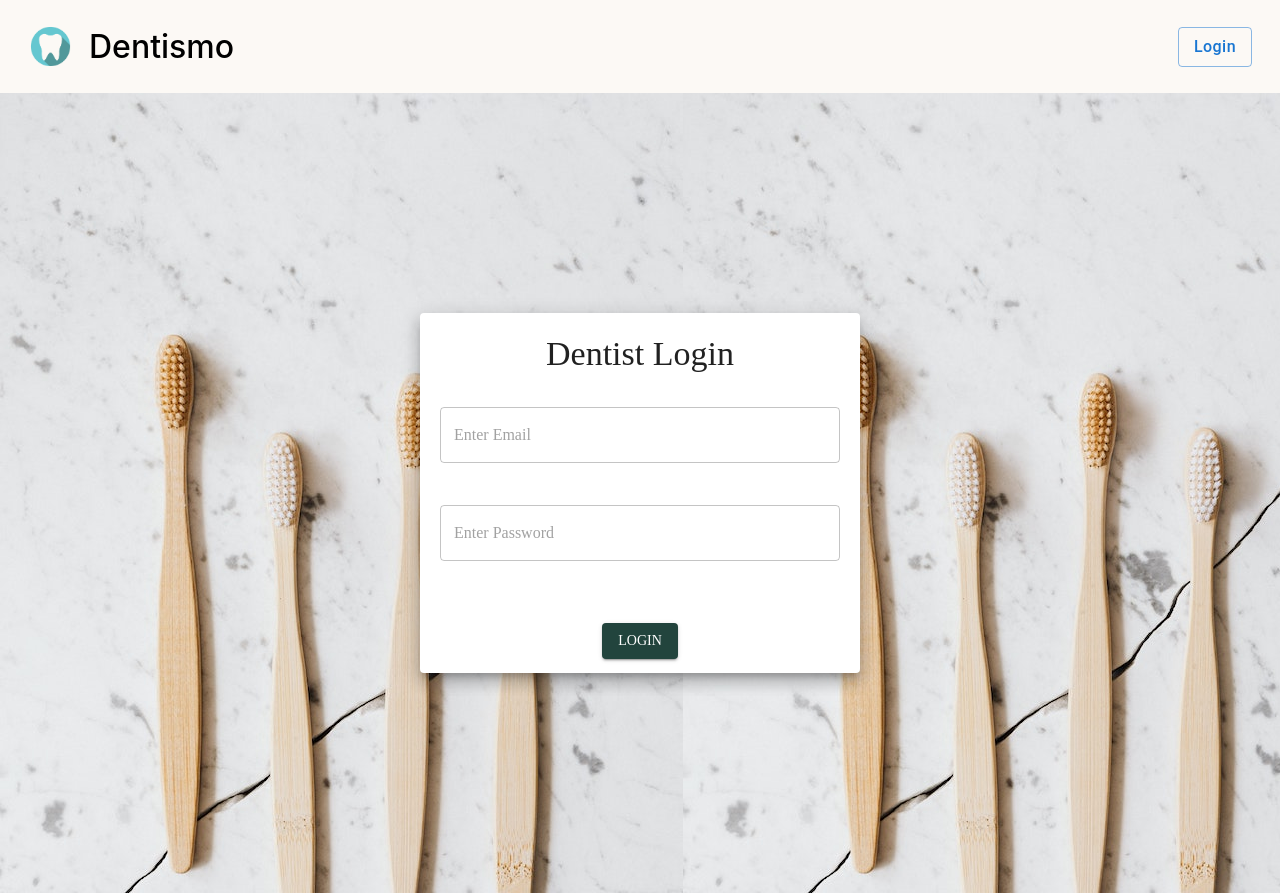
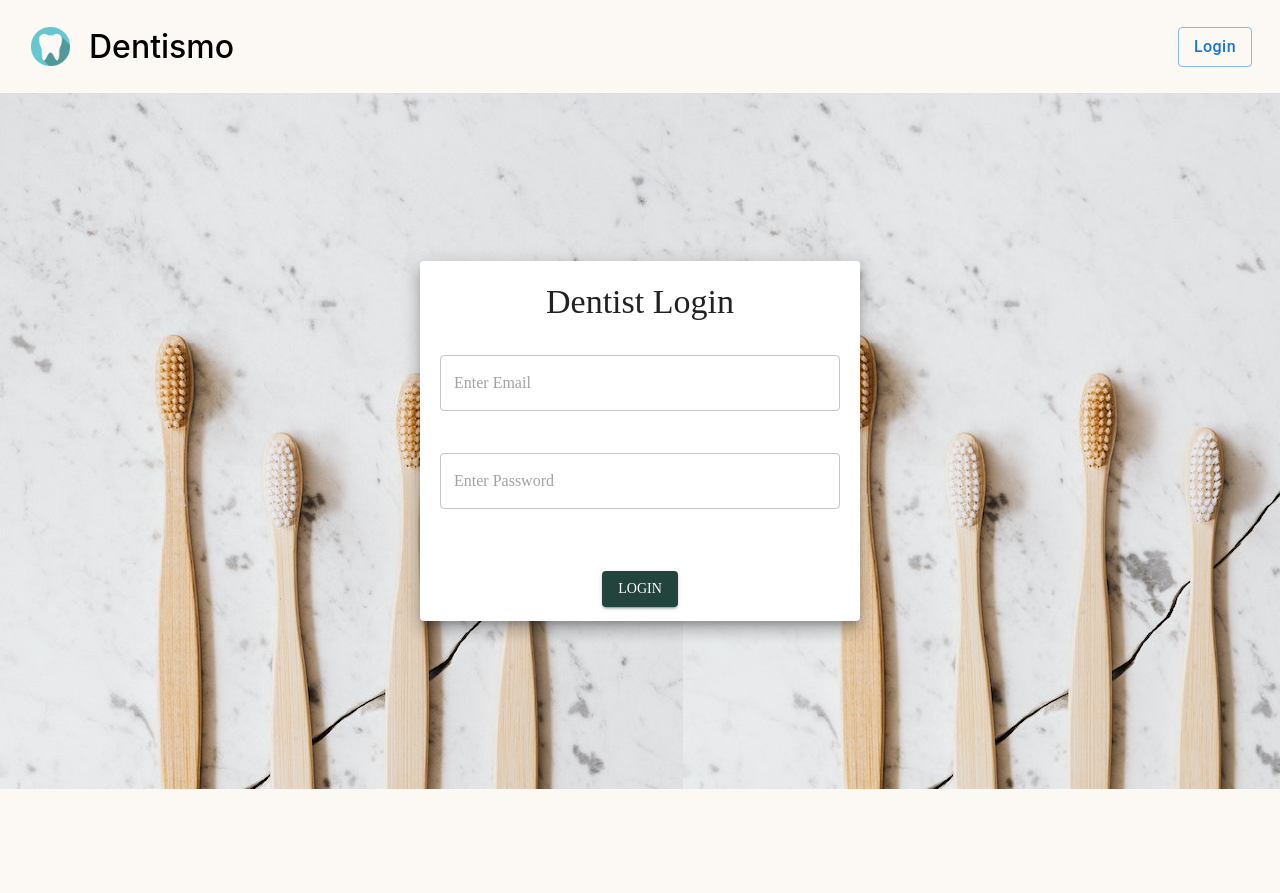
Before and after one commit to Dentismo/t-3, a React (Create React App) app in the folder client/: page /login in a window 1280 px wide. After the commit the page ends 800 px from the top, so only its background shows below. Built offline with nearby package versions, Linux system fonts and the light colour scheme; no server answers.

Commit message:
Fix scrollable login page

```diff
--- a/client/src/styles/LoginPage.css
+++ b/client/src/styles/LoginPage.css
@@ -1,5 +1,5 @@
 .login-page-container {
-    height: 100vh;
+    height: 87vh;
     background-image: url('../images/toothbrush.jpg');
     display: flex;
     justify-content: center;
```
